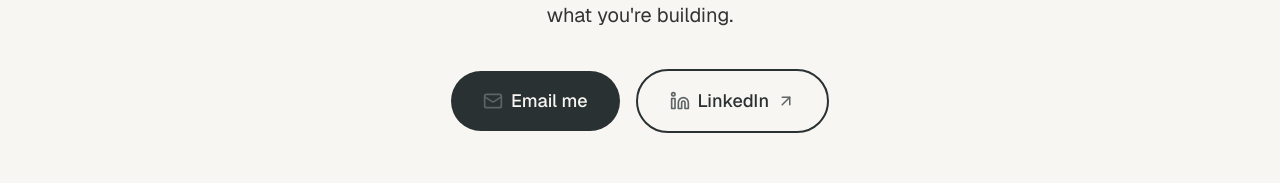
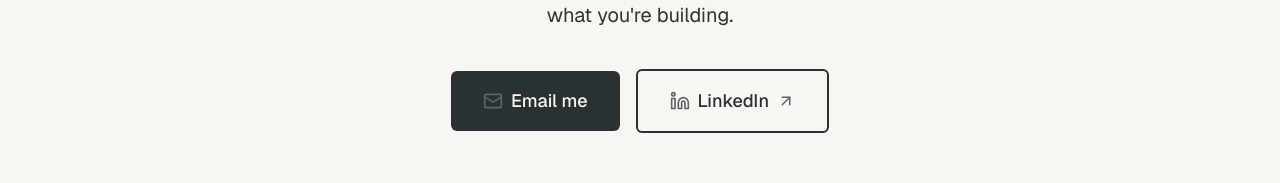
Before and after one commit to mikepotter-jpeg/michael-potter-portfolio, a Next.js app: page / in a window 1280 px wide. Shown: the part 3439-3622 px from the top of the page. Built offline with nearby package versions, Linux system fonts and the light colour scheme.

Commit message:
Fix button border radius: change rounded-full to rounded-md to match component library

```diff
--- a/app/about/page.tsx
+++ b/app/about/page.tsx
@@ -76,7 +76,7 @@ export default function AboutPage() {
                 </p>
                 <a
                   href="mailto:michaelsavagepotter@gmail.com"
-                  className="no-underline inline-flex items-center gap-2 px-6 py-3 bg-text-primary text-background-primary rounded-full font-medium hover:opacity-90 transition-opacity"
+                  className="no-underline inline-flex items-center gap-2 px-6 py-3 bg-text-primary text-background-primary rounded-md font-medium hover:opacity-90 transition-opacity"
                 >
                   <Mail size={18} />
                   Get in touch
--- a/app/not-found.tsx
+++ b/app/not-found.tsx
@@ -14,7 +14,7 @@ export default function NotFound() {
         </p>
         <Link
           href="/"
-          className="no-underline inline-flex items-center gap-2 px-6 py-3 bg-text-primary text-background-primary rounded-full font-medium hover:opacity-90 transition-opacity"
+          className="no-underline inline-flex items-center gap-2 px-6 py-3 bg-text-primary text-background-primary rounded-md font-medium hover:opacity-90 transition-opacity"
         >
           <ArrowLeft size={18} />
           Back to home
--- a/app/page.tsx
+++ b/app/page.tsx
@@ -115,7 +115,7 @@ export default function Home() {
           <div className="flex flex-col sm:flex-row items-center justify-center gap-4">
             <a
               href="mailto:michaelsavagepotter@gmail.com"
-              className="no-underline inline-flex items-center gap-2 px-8 py-4 bg-text-primary text-background-primary rounded-full text-lg font-medium hover:opacity-90 transition-opacity"
+              className="no-underline inline-flex items-center gap-2 px-8 py-4 bg-text-primary text-background-primary rounded-md text-lg font-medium hover:opacity-90 transition-opacity"
             >
               <Mail size={20} />
               Email me
@@ -124,7 +124,7 @@ export default function Home() {
               href="https://linkedin.com/in/michaelpotter"
               target="_blank"
               rel="noopener noreferrer"
-              className="no-underline inline-flex items-center gap-2 px-8 py-4 border-2 border-text-primary text-text-primary rounded-full text-lg font-medium hover:bg-text-primary hover:text-background-primary transition-all"
+              className="no-underline inline-flex items-center gap-2 px-8 py-4 border-2 border-text-primary text-text-primary rounded-md text-lg font-medium hover:bg-text-primary hover:text-background-primary transition-all"
             >
               <Linkedin size={20} />
               LinkedIn
```
